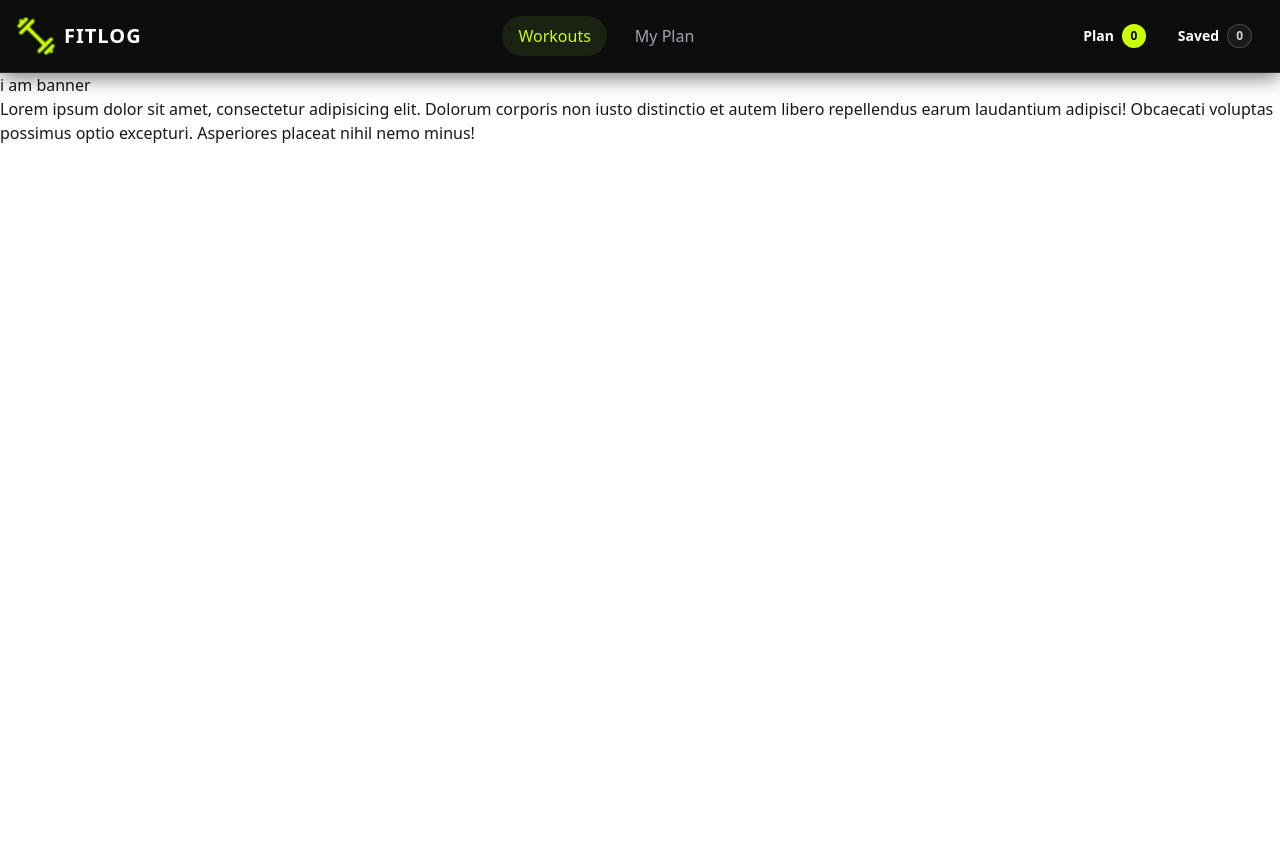
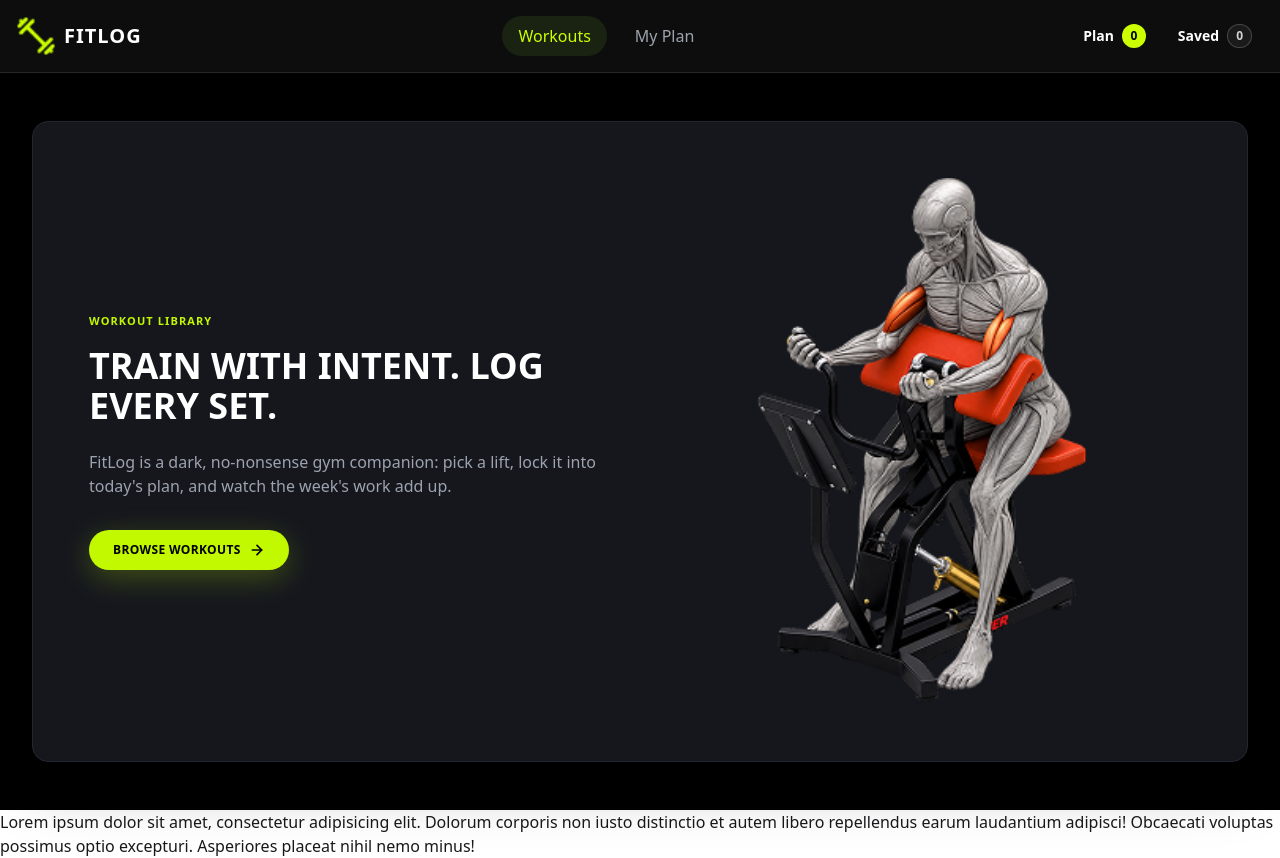
Before and after one commit to Mostafijur8/fit-log, a Next.js app: page / in a window 1280 px wide. Before the commit the page ends 800 px from the top, so only its background shows below. Built offline with nearby package versions, Linux system fonts and the light colour scheme.

Commit message:
Add lucide-react dependency and enhance Banner component with content and styling

```diff
--- a/package.json
+++ b/package.json
@@ -9,6 +9,7 @@
     "lint": "eslint"
   },
   "dependencies": {
+    "lucide-react": "^1.47.0",
     "next": "16.3.6",
     "react": "19.2.8",
     "react-dom": "19.2.8"
--- a/src/components/home/Banner.tsx
+++ b/src/components/home/Banner.tsx
@@ -1,11 +1,45 @@
-import React from 'react';
+import { ArrowRight } from "lucide-react";
 
 const Banner = () => {
-    return (
-        <div>
-            i am banner
+  return (
+    <section className="bg-black px-4 py-8 sm:px-6 sm:py-10 lg:px-8 lg:py-12">
+      <div className="mx-auto grid w-full max-w-[1232px] grid-cols-1 items-center gap-10 rounded-2xl border border-[#222630] bg-[#15171d] p-6 shadow-[0_20px_60px_rgba(0,0,0,0.35)] sm:p-8 lg:grid-cols-2 lg:gap-12 lg:p-14">
+        {/* Content */}
+        <div className="order-2 lg:order-1">
+          <p className="text-[11px] font-bold uppercase tracking-[0.1em] text-[#c2f800]">
+            WORKOUT LIBRARY
+          </p>
+
+          <h1 className="mt-4 text-4xl font-extrabold uppercase  text-white  ">
+            TRAIN WITH INTENT. LOG EVERY SET.
+          </h1>
+
+          <p className="mt-6 max-w-xl text-sm leading-[150%] text-[#9ca3af] sm:text-base">
+            FitLog is a dark, no-nonsense gym companion: pick a lift, lock it
+            into today's plan, and watch the week's work add up.
+          </p>
+
+          {/* CTA */}
+          <a
+            href="#library"
+            className="mt-8 inline-flex items-center gap-2 rounded-full bg-[#c2f800] px-6 py-3 text-xs font-bold uppercase tracking-[0.03em] text-black shadow-[0_8px_30px_rgba(194,248,0,0.25)] transition hover:bg-[#d4ff33] hover:shadow-[0_10px_35px_rgba(194,248,0,0.4)]"
+          >
+            Browse Workouts
+            <ArrowRight size={16} strokeWidth={2.5} />
+          </a>
         </div>
-    );
+
+        {/* Image */}
+        <div className="order-1 flex justify-center lg:order-2 lg:justify-end">
+          <img
+            src="/images/banner/banner.png"
+            alt="FitLog workout"
+            className="w-full max-w-md rounded-2xl object-cover lg:max-w-xl"
+          />
+        </div>
+      </div>
+    </section>
+  );
 };
 
 export default Banner;
```
Also changed, not shown: 1 other file (tests, documents, lock files or other folders).
